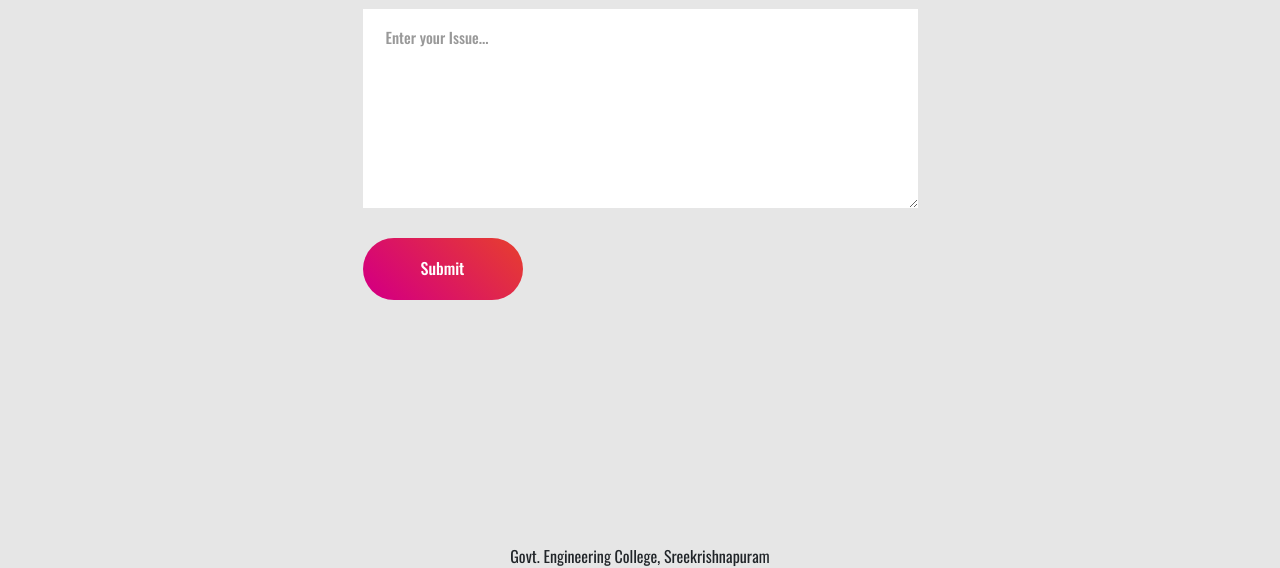
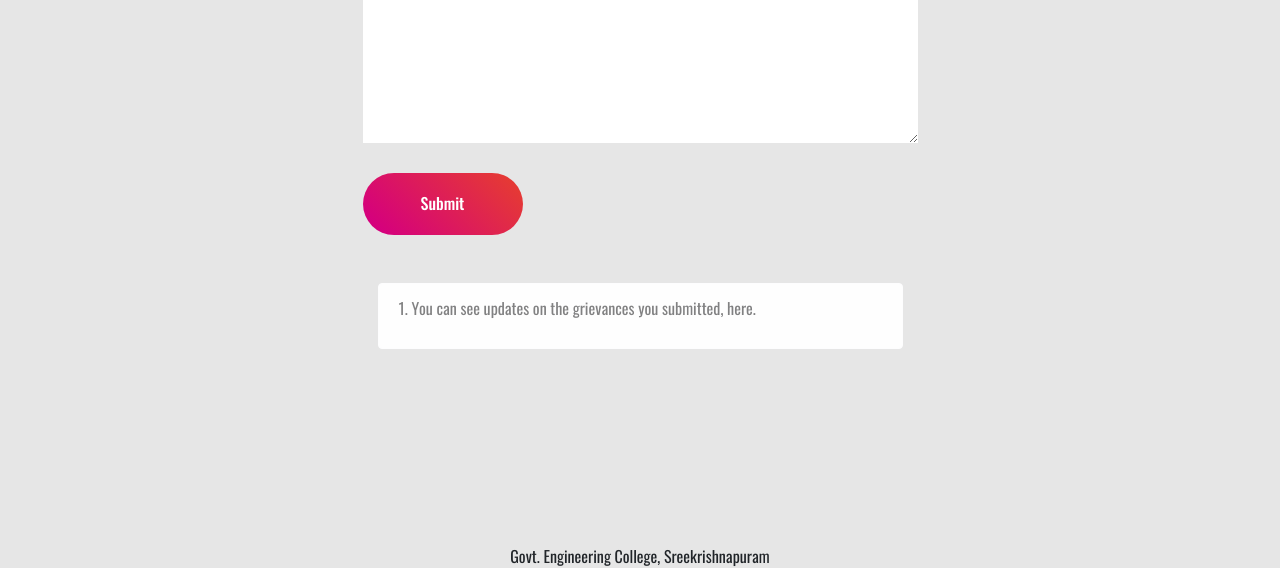
Before and after one commit to MargareV/greivance-gec, a plain HTML site: page index.html in a window 1280 px wide. Shown: the part 350-918 px from the top of the page. Drawn offline with Linux system fonts and the light colour scheme.

Commit message:
Updated index.html
1. Added a new alert bar for displaying updates on the solved grievances.
2. Changed the email id to the official email-id.

```diff
--- a/index.html
+++ b/index.html
@@ -41,7 +41,7 @@
 	</nav>
 	<div class="container-contact100">
 		<div class="wrap-contact100">
-			<form class="contact100-form validate-form" align="center" action="https://formspree.io/awesome.margaret881@gmail.com" method="POST">
+			<form class="contact100-form validate-form" align="center" action="https://formspree.io/grievance.gecskp@gmail.com" method="POST">
 				<span class="contact100-form-title" >
 					Grievance Cell
 				</span>
@@ -72,6 +72,15 @@
 					</div>
 				</div>
 			</form>
+			<div class="container-fluid">
+				<br><br>
+				<div class="alert alert-light" role="alert">
+  					<ol>
+  						<li>1. You can see updates on the grievances you submitted, here.</li>
+  					</ol>
+				</div>
+			</div>
+
 		</div>
 	</div>
 
```
